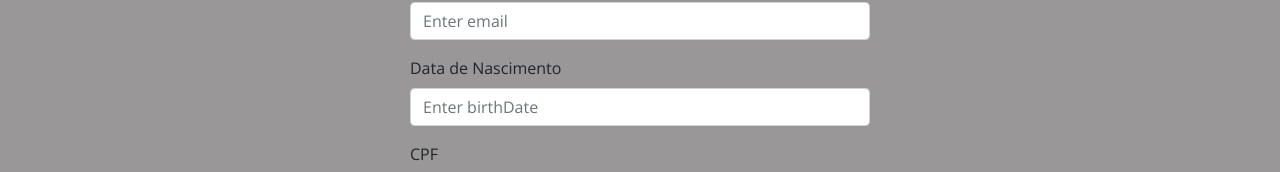
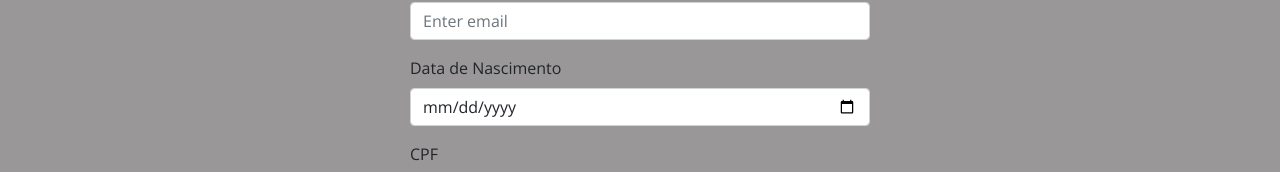
Before and after one commit to Kalelfleith/groovy-spring-boot, a React (Create React App) app in the folder frontend/: page /form in a window 1280 px wide. Shown: the part 236-408 px from the top of the page. Built offline with nearby package versions, Linux system fonts and the light colour scheme.

Commit message:
add type date in FormControl

```diff
--- a/frontend/src/components/FormCard/index.tsx
+++ b/frontend/src/components/FormCard/index.tsx
@@ -17,7 +17,7 @@ function FormCard() {
 
                 <Form.Group className="mb-3" controlId="formBasicEmail">
                     <Form.Label>Data de Nascimento</Form.Label>
-                    <Form.Control type="birthDate" placeholder="Enter birthDate" id="birthDate"/>
+                    <Form.Control type="date" placeholder="Enter birthDate" id="birthDate"/>
                 </Form.Group>
 
                 <Form.Group className="mb-3" controlId="formBasicEmail">
```
